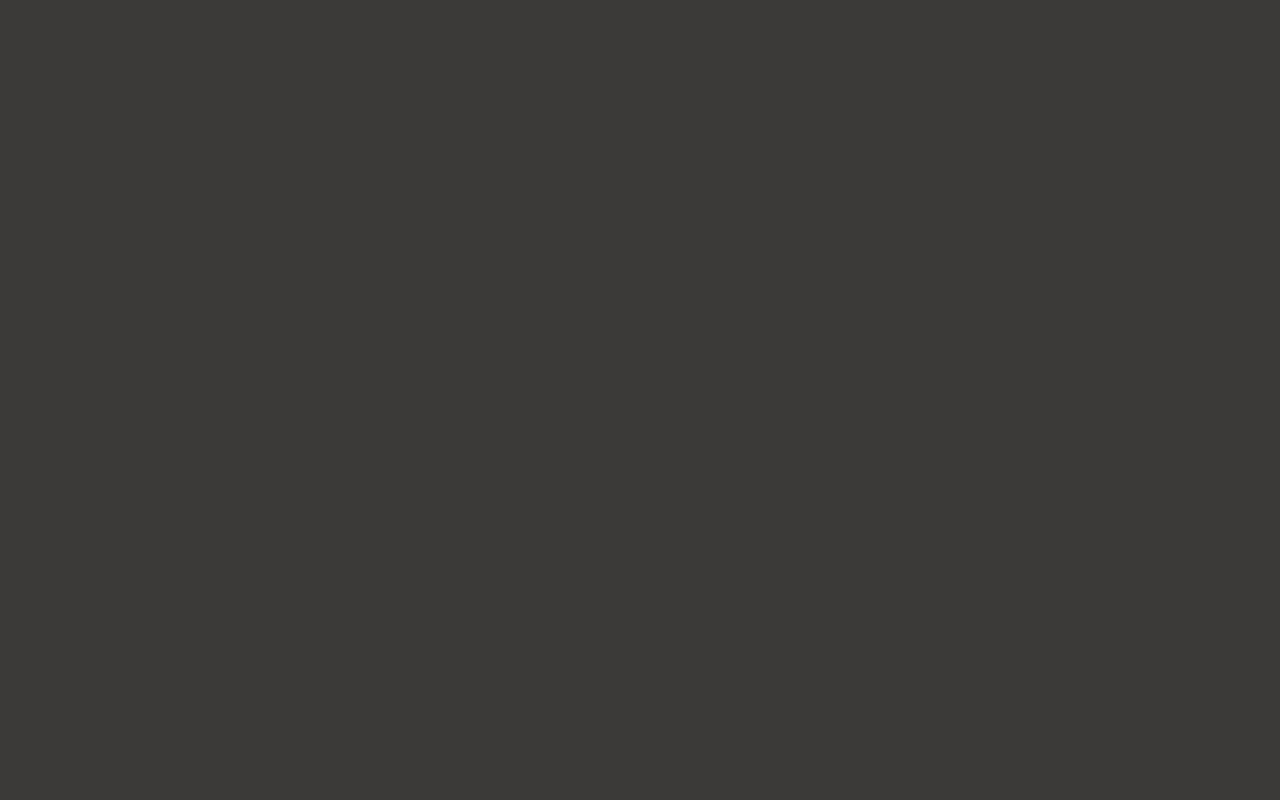
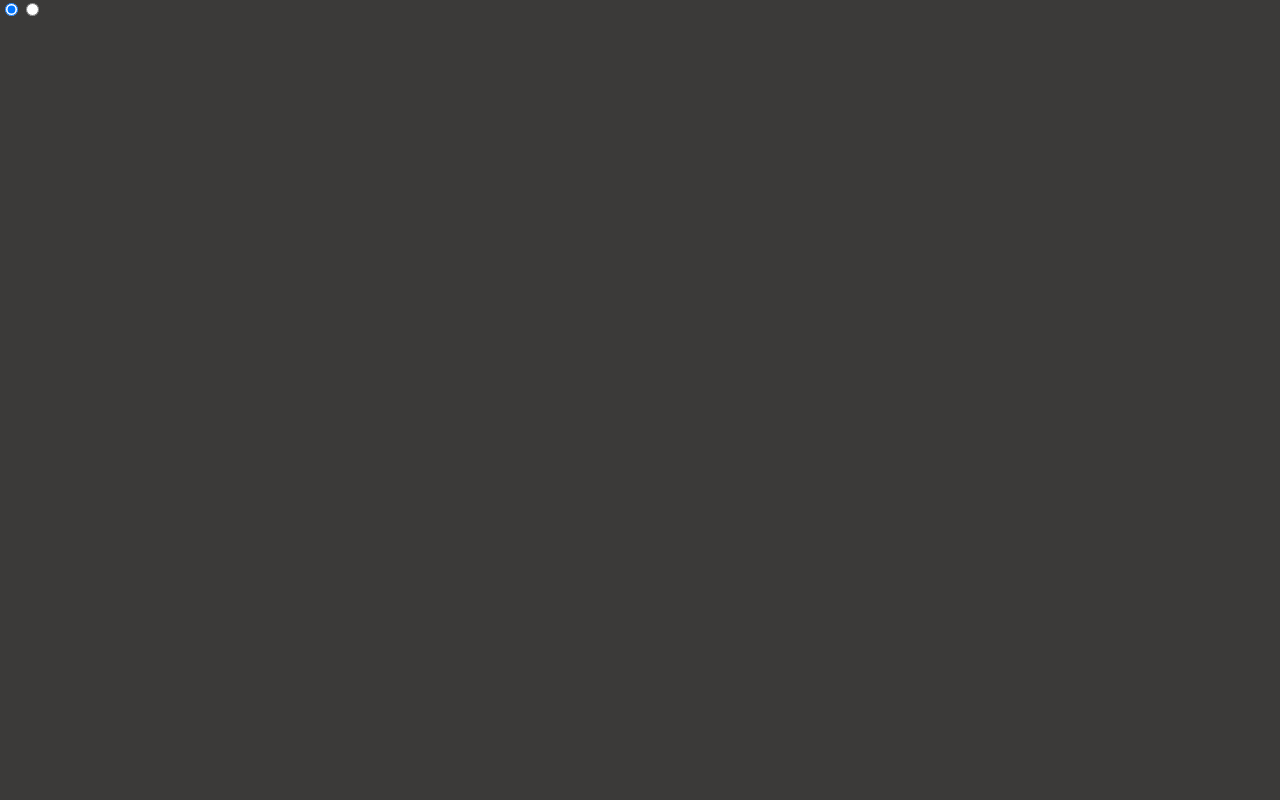
Before and after one commit to annalissa17/drawing-app, a React (Create React App) app: page / in a window 1280 px wide. Built offline with nearby package versions, Linux system fonts and the light colour scheme.

Commit message:
possibilité de choisir entre la ligne et le rectangle

```diff
--- a/src/App.js
+++ b/src/App.js
@@ -4,8 +4,12 @@ import rough from 'roughjs/bundled/rough.esm'
 
 const generator = rough.generator()
 
-function createElement(x1, y1, x2, y2) {
-  const roughElement = generator.line(x1, y1, x2, y2)
+function createElement(x1, y1, x2, y2, type) {
+  console.log(type)
+  const roughElement =
+    type ==='line'
+      ? generator.line(x1, y1, x2, y2)
+      : generator.rectangle(x1, y1, x2-x1, y2-y1)
   return{ x1, y1, x2, y2, roughElement}
 }
 
@@ -13,6 +17,7 @@ const App = () => {
 
   const [elements, setElements] = useState([])
   const [drawing, setDrawing] = useState(false)
+  const [elementType, setElementType]= useState('line')
 
   useLayoutEffect(() => {
     const canvas = document.getElementById('canvas')
@@ -29,7 +34,7 @@ const App = () => {
     setDrawing(true)
 
     const { clientX, clientY } = event
-    const element = createElement(clientX, clientY, clientX, clientY)
+    const element = createElement(clientX, clientY, clientX, clientY, elementType)
     setElements(prevState => [...prevState, element])
   }
 
@@ -40,16 +45,33 @@ const App = () => {
 
     const index = elements.length -1
     const {x1, y1} = elements[index]
-    const updatedElement = createElement(x1, y1, clientX, clientY)
+    const updatedElement = createElement(x1, y1, clientX, clientY, elementType)
 
     const elementsCopy = [...elements]
     elementsCopy[index] = updatedElement
     setElements(elementsCopy)
   }
 
-  const handleMouseUp = (event) => {}
+  const handleMouseUp = (event) => {
+    setDrawing(false)
+  }
 
   return (
+    <div>
+      <div style={{position:'fixed'}}>
+        <input
+         type='radio'
+         id='line'
+         checked={elementType === 'line'}
+         onChange={() => setElementType('line')}
+         />
+         <input
+         type='radio'
+         id='rectangle'
+         checked={elementType === 'rectangle'}
+         onChange={() => setElementType('rectangle')}
+         />
+      </div>
       <canvas id='canvas'
           style={{backgroundColor: '#3b3a39'}}
           width={window.innerWidth}
@@ -59,6 +81,7 @@ const App = () => {
           onMouseUp={handleMouseUp}>
           canvas
       </canvas>
+    </div>
   );
 }
 
```
Lines whose indentation alone changed are shown as unchanged.
